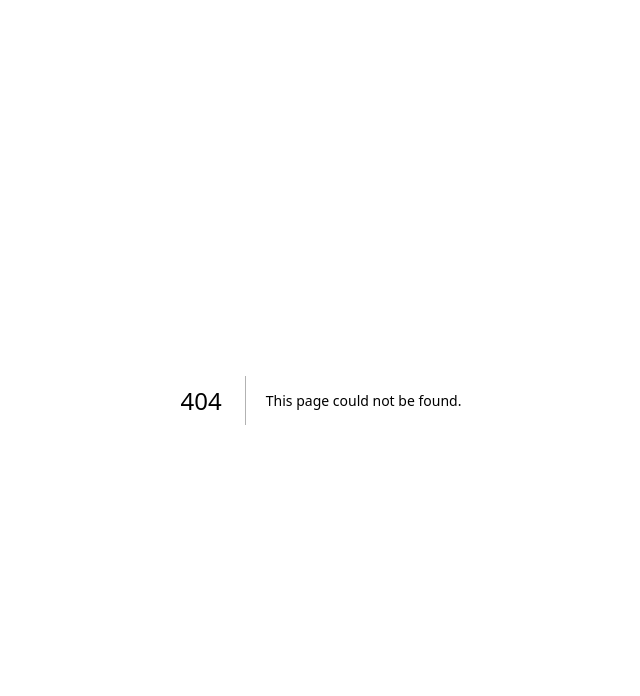
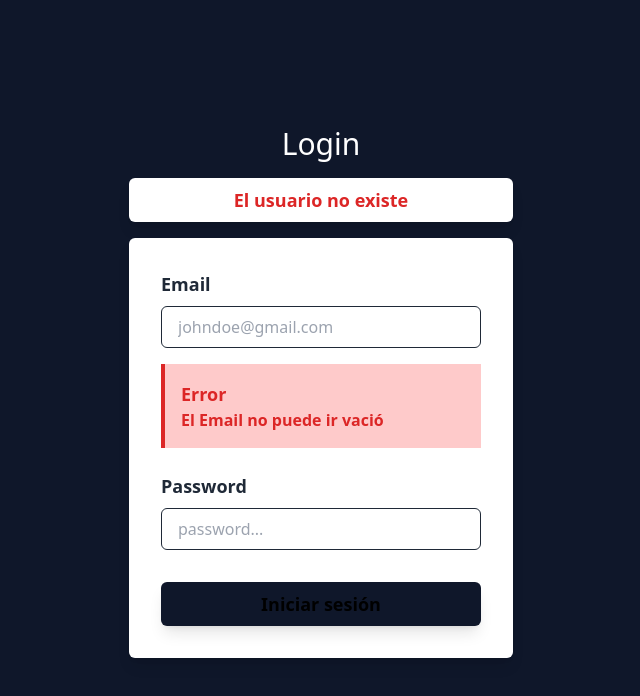
Before and after one commit to chicho69-cesar/crm-next, a Next.js app: page /auth/login in a window 1280 px wide. Before the commit this address had no page. Shown: the top 696 px of the page, without its empty margins (319-959 px from the left). Built offline with nearby package versions, Linux system fonts and the light colour scheme.

Commit message:
Add login page DOM structure

```diff
--- /dev/null
+++ b/components/auth/InputWrapper.tsx
@@ -0,0 +1,25 @@
+interface Props {
+  label: string
+  inputFor: string
+  error?: string
+  children: React.ReactNode
+}
+
+export default function InputWrapper({ label, inputFor, error, children }: Props) {
+  return (
+    <div className='mb-4 flex w-full flex-col flex-nowrap items-start justify-center gap-2'>
+      <label htmlFor={inputFor} className='text-gray-800 text-lg text-left font-bold'>
+        {label}
+      </label>
+
+      {children}
+
+      {error && (
+        <div className='my-2 w-full p-4 border-l-4 border-l-red-600 bg-red-200'>
+          <p className='text-red-600 text-lg font-extrabold'>Error</p>
+          <p className='text-red-600 font-bold'>{error}</p>
+        </div>
+      )}
+    </div>
+  )
+}
--- /dev/null
+++ b/components/auth/SubmitError.tsx
@@ -0,0 +1,13 @@
+interface Props {
+  message: string
+}
+
+export default function SubmitError({ message }: Props) {
+  return (
+    <div className='w-full text-center bg-white p-2 rounded-md shadow-lg'>
+      <p className='text-red-600 font-bold text-lg'>
+        {message}
+      </p>
+    </div>
+  )
+}
--- /dev/null
+++ b/components/auth/index.ts
@@ -0,0 +1,2 @@
+export { default as InputWrapper } from './InputWrapper'
+export { default as SubmitError } from './SubmitError'
--- /dev/null
+++ b/components/layouts/AuthLayout.tsx
@@ -0,0 +1,18 @@
+import Head from 'next/head'
+
+interface Props {
+  title: string
+  children: React.ReactNode
+}
+
+export default function AuthLayout({ children, title }: Props) {
+  return (
+    <>
+      <Head>
+        <title>CRM | {title}</title>
+      </Head>
+
+      {children}
+    </>
+  )
+}
--- /dev/null
+++ b/components/layouts/index.ts
@@ -0,0 +1 @@
+export { default as AuthLayout } from './AuthLayout'
--- /dev/null
+++ b/pages/auth/login.tsx
@@ -0,0 +1,42 @@
+import { InputWrapper, SubmitError } from '@/components/auth'
+import { AuthLayout } from '@/components/layouts'
+
+export default function LoginPage() {
+  return (
+    <AuthLayout title='Login'>
+      <main className='min-h-screen bg-slate-900 grid place-content-center'>
+        <h1 className='w-full text-center text-3xl text-white mb-4'>Login</h1>
+
+        <SubmitError message='El usuario no existe' />
+
+        <form className='my-4 bg-white shadow-lg p-8 rounded-md w-96'>
+          <InputWrapper label='Email' inputFor='email' error='El Email no puede ir vació'>
+            <input
+              type='text'
+              id='email'
+              name='email'
+              placeholder='johndoe@gmail.com'
+              className='w-full border-gray-800 border outline-none rounded-md text-gray-800 py-2 px-4'
+            />
+          </InputWrapper>
+
+          <InputWrapper label='Password' inputFor='password'>
+            <input
+              type='password'
+              id='password'
+              name='password'
+              placeholder='password...'
+              className='w-full border-gray-800 border outline-none rounded-md text-gray-800 py-2 px-4'
+            />
+          </InputWrapper>
+
+          <button
+            className='mt-4 w-full bg-slate-900 py-2 px-4 font-bold text-lg text-center rounded-md shadow-lg transition hover:scale-95'
+          >
+            Iniciar sesión
+          </button>
+        </form>
+      </main>
+    </AuthLayout>
+  )
+}
--- a/pages/index.tsx
+++ b/pages/index.tsx
@@ -11,7 +11,7 @@ interface Props {
   message: string
 }
 
-export default function Home({ message }: Props) {
+export default function HomePage({ message }: Props) {
   return (
     <main
       className={`flex min-h-screen flex-col items-center justify-center p-24 ${inter.className}`}
```
